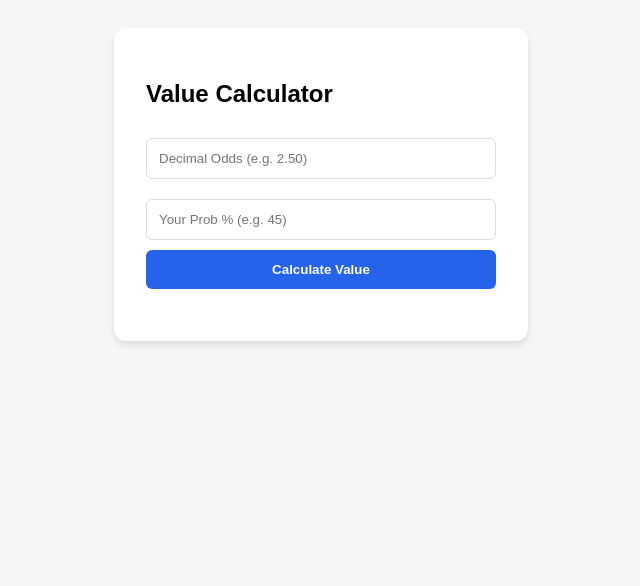
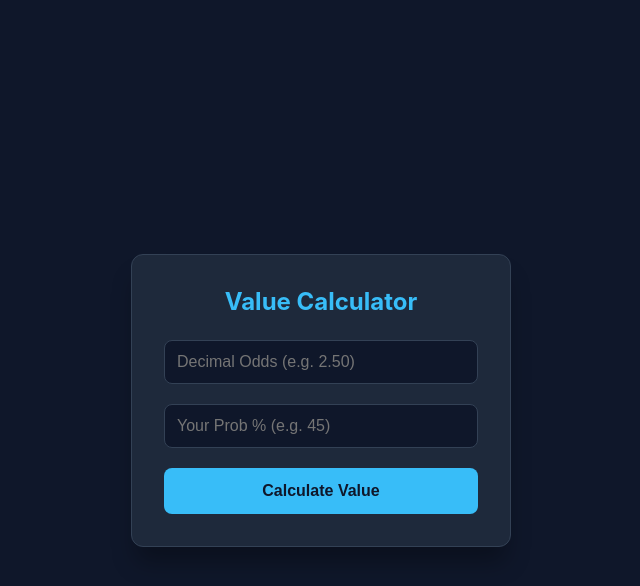
Before and after one commit to russelllwingham/betting-value-calculator, a plain HTML site: page index.html in a window 1280 px wide. Shown: the whole page, without its empty margins (319-959 px from the left). Drawn offline with Linux system fonts and the light colour scheme.

Commit message:
Update style.css

```diff
--- a/style.css
+++ b/style.css
@@ -1,5 +1,84 @@
-body { font-family: sans-serif; display: flex; justify-content: center; padding: 20px; background: #f4f7f6; }
-.card { background: white; padding: 2rem; border-radius: 12px; box-shadow: 0 4px 6px rgba(0,0,0,0.1); width: 100%; max-width: 350px; }
-input { width: 100%; padding: 12px; margin: 10px 0; border: 1px solid #ddd; border-radius: 6px; box-sizing: border-box; }
-button { width: 100%; padding: 12px; background: #2563eb; color: white; border: none; border-radius: 6px; cursor: pointer; font-weight: bold; }
-#result { margin-top: 20px; text-align: center; font-weight: bold; font-size: 1.2rem; }
+/* Clean, Modern Reset */
+* {
+    box-sizing: border-box;
+    margin: 0;
+    padding: 0;
+}
+
+body {
+    font-family: -apple-system, system-ui, BlinkMacSystemFont, "Segoe UI", Roboto, sans-serif;
+    background-color: #0f172a; /* Deep Dark Blue */
+    color: #f8fafc;
+    display: flex;
+    justify-content: center;
+    align-items: center;
+    min-height: 100vh;
+}
+
+.card {
+    background: #1e293b;
+    padding: 2rem;
+    border-radius: 12px;
+    box-shadow: 0 20px 25px -5px rgba(0, 0, 0, 0.3);
+    width: 100%;
+    max-width: 380px;
+    border: 1px solid #334155;
+}
+
+h2 {
+    text-align: center;
+    margin-bottom: 1.5rem;
+    color: #38bdf8; /* Sky Blue accent */
+    font-size: 1.5rem;
+}
+
+label {
+    display: block;
+    margin-bottom: 8px;
+    font-size: 0.85rem;
+    font-weight: 600;
+    color: #94a3b8;
+}
+
+input {
+    width: 100%;
+    padding: 12px;
+    margin-bottom: 20px;
+    background: #0f172a;
+    border: 1px solid #334155;
+    border-radius: 8px;
+    color: white;
+    font-size: 1rem;
+    outline: none;
+}
+
+input:focus {
+    border-color: #38bdf8;
+    box-shadow: 0 0 0 2px rgba(56, 189, 248, 0.2);
+}
+
+button {
+    width: 100%;
+    padding: 14px;
+    background: #38bdf8;
+    color: #0f172a;
+    border: none;
+    border-radius: 8px;
+    font-weight: 700;
+    font-size: 1rem;
+    cursor: pointer;
+    transition: transform 0.1s;
+}
+
+button:active {
+    transform: scale(0.98);
+}
+
+#result {
+    margin-top: 20px;
+    padding: 15px;
+    border-radius: 8px;
+    text-align: center;
+    font-weight: 700;
+    display: none; /* Hidden until calculated */
+}
```
